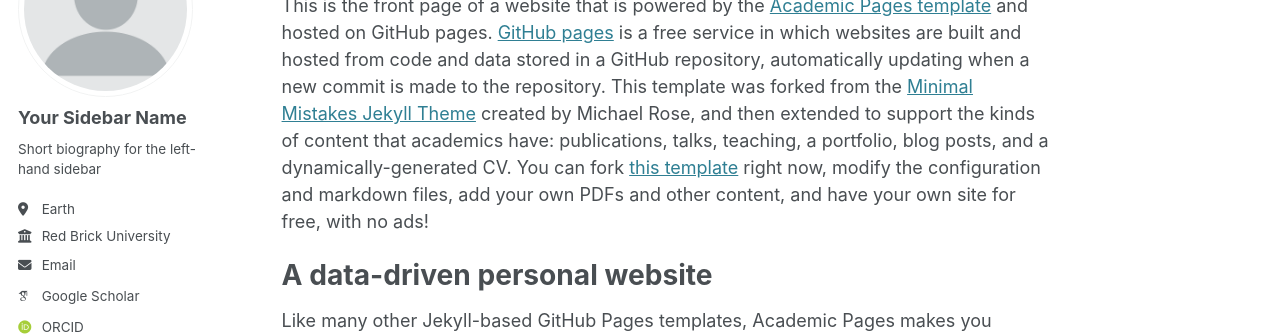
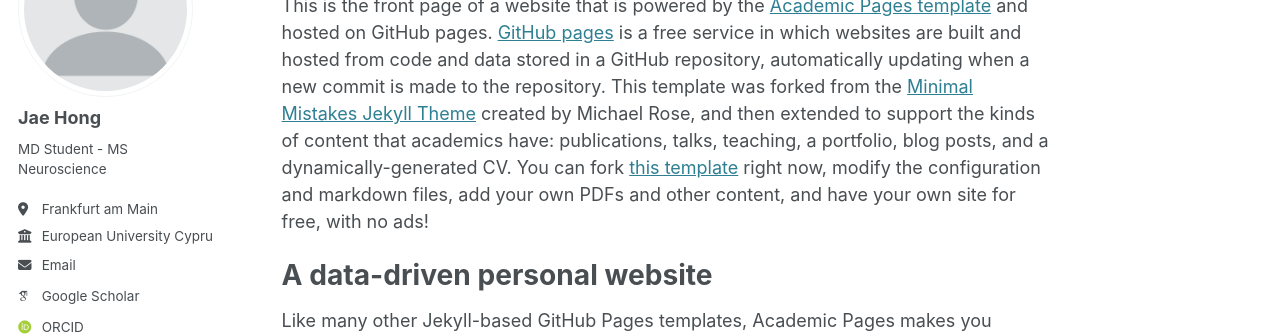
Before and after one commit to jaeshong/jaeshong.github.io, a Jekyll site: the page built from _pages/about.md, in a window 1280 px wide. Shown: the part 184-520 px from the top of the page. Built offline with Jekyll 4.4.1, drawn with Linux system fonts in a browser that asks for light colours; some web fonts are replaced.

Commit message:
Update _config.yml

```diff
--- a/_config.yml
+++ b/_config.yml
@@ -23,11 +23,11 @@ repository               : "academicpages/academicpages.github.io"
 author:
   # Biographic information
   avatar           : "profile.png"
-  name             : "Your Sidebar Name"
+  name             : "Jae Hong"
   pronouns         : # example: "she/her"
-  bio              : "Short biography for the left-hand sidebar"
-  location         : "Earth"
-  employer         : "Red Brick University"
+  bio              : "MD Student - MS Neuroscience"
+  location         : "Frankfurt am Main"
+  employer         : "European University Cyprus School of Medicine - Frankfurt Branch"
   uri              : # URL
   email            : "none@example.org"
 
```
